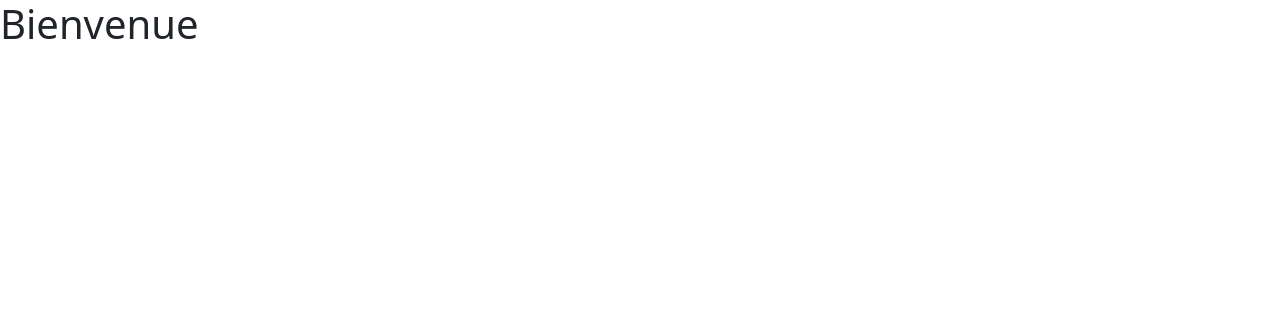
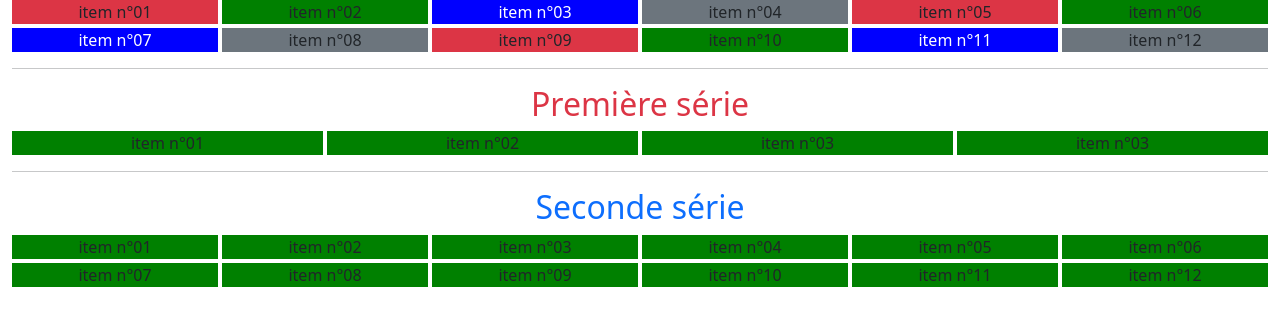
Before and after one commit to aurelie661/BOOTSTRAP, a plain HTML site: page index.html in a window 1280 px wide. Drawn offline with nearby package versions, Linux system fonts and the light colour scheme.

Commit message:
Première exo

```diff
--- a/Design/style.css
+++ b/Design/style.css
@@ -0,0 +1,6 @@
+.item_blue{
+    background-color: blue;
+}
+.item_green{
+    background-color: green;
+}
--- a/index.html
+++ b/index.html
@@ -1,15 +1,64 @@
 <!DOCTYPE html>
 <html lang="en">
-<head>
-    <meta charset="UTF-8">
-    <meta name="viewport" content="width=device-width, initial-scale=1.0">
-    <link href="https://cdn.jsdelivr.net/npm/bootstrap@5.3.1/dist/css/bootstrap.min.css" rel="stylesheet" integrity="sha384-4bw+/aepP/YC94hEpVNVgiZdgIC5+VKNBQNGCHeKRQN+PtmoHDEXuppvnDJzQIu9" crossorigin="anonymous">
-    <link rel="stylsheet" href="/Design/style.css">
-    <script src="https://cdn.jsdelivr.net/npm/bootstrap@5.3.1/dist/js/bootstrap.bundle.min.js" integrity="sha384-HwwvtgBNo3bZJJLYd8oVXjrBZt8cqVSpeBNS5n7C8IVInixGAoxmnlMuBnhbgrkm" crossorigin="anonymous"></script>
-    <title>Démo Bootstrap</title>
-</head>
-<body>
-    <h1>Bienvenue</h1>
-
-</body>
+  <head>
+    <meta charset="UTF-8" />
+    <meta name="viewport" content="width=device-width, initial-scale=1.0" />
+    <link
+      href="https://cdn.jsdelivr.net/npm/bootstrap@5.3.1/dist/css/bootstrap.min.css"
+      rel="stylesheet"
+      integrity="sha384-4bw+/aepP/YC94hEpVNVgiZdgIC5+VKNBQNGCHeKRQN+PtmoHDEXuppvnDJzQIu9"
+      crossorigin="anonymous"
+    />
+    <link rel="stylesheet" href="/Design/style.css" />
+    <script
+      src="https://cdn.jsdelivr.net/npm/bootstrap@5.3.1/dist/js/bootstrap.bundle.min.js"
+      integrity="sha384-HwwvtgBNo3bZJJLYd8oVXjrBZt8cqVSpeBNS5n7C8IVInixGAoxmnlMuBnhbgrkm"
+      crossorigin="anonymous"
+    ></script>
+    <title>Exo Bootstrap</title>
+  </head>
+  <body>
+    <header></header>
+    <main class="container-fluid">
+      <div class="row row-cols-lg-6 row-cols-md-3 row-cols-1 g-1">
+        <div class="col"><div class="bg-danger text-center">item n°01</div></div>
+        <div class="col"><div class="item_green text-center">item n°02</div></div>
+        <div class="col"><div class="item_blue text-center text-white">item n°03</div></div>
+        <div class="col"><div class="bg-secondary text-center">item n°04</div></div>
+        <div class="col"><div class="bg-danger text-center">item n°05</div></div>
+        <div class="col"><div class="item_green text-center">item n°06</div></div>
+        <div class="col"><div class="item_blue text-center text-white">item n°07</div></div>
+        <div class="col"><div class="bg-secondary text-center">item n°08</div></div>
+        <div class="col"><div class="bg-danger text-center">item n°09</div></div>
+        <div class="col"><div class="item_green text-center">item n°10</div></div>
+        <div class="col"><div class="item_blue text-center text-white">item n°11</div></div>
+        <div class="col"><div class="bg-secondary text-center">item n°12</div></div>
+      </div>
+      <hr />
+      <h2 class="text-center text-danger">Première série</h2>
+      <div class="row row-cols-lg-4 row-cols-md-2 row-cols-1 g-1">
+        <div class="col"><div class="item_green text-center">item n°01</div></div>
+        <div class="col"><div class="item_green text-center">item n°02</div></div>
+        <div class="col"><div class="item_green text-center">item n°03</div></div>
+        <div class="col"><div class="item_green text-center">item n°03</div></div>
+      </div>
+      <hr />
+      <h2 class="text-center text-primary">Seconde série</h2>
+      <div class="row row-cols-lg-6 row-cols-md-3 row-cols-2 g-1">
+        <div class="col-md-3 col-8"><div class="item_green text-center">item n°01</div></div>
+        <div class="col-md-6 col-4"><div class="item_green text-center">item n°02</div></div>
+        <div class="col-md-3 col-4"><div class="item_green text-center">item n°03</div></div>
+        <div class="col-md-3 col-8"><div class="item_green text-center">item n°04</div></div>
+        <div class="col-md-6 col-8"><div class="item_green text-center">item n°05</div></div>
+        <div class="col-md-3 col-4"><div class="item_green text-center">item n°06</div></div>
+        <div class="col-md-3 col-4"><div class="item_green text-center">item n°07</div></div>
+        <div class="col-md-6 col-8"><div class="item_green text-center">item n°08</div></div>
+        <div class="col-md-3 col-8"><div class="item_green text-center">item n°09</div></div>
+        <div class="col-md-3 col-4"><div class="item_green text-center">item n°10</div></div>
+        <div class="col-md-6 col-4"><div class="item_green text-center">item n°11</div></div>
+        <div class="col-md-3 col-8"><div class="item_green text-center">item n°12</div></div>
+      </div>
+    </main>
+    <footer></footer>
+  </body>
 </html>
```
